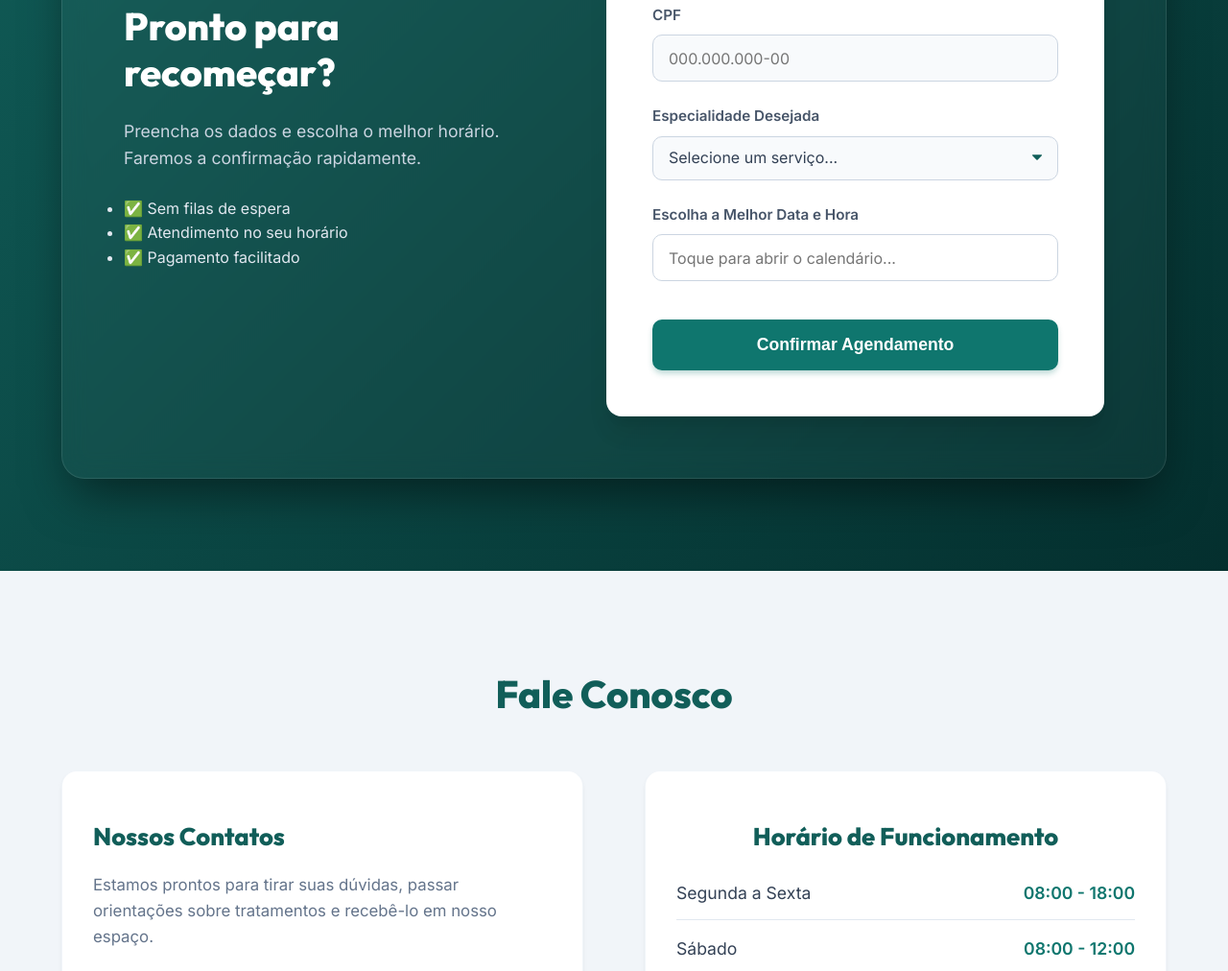
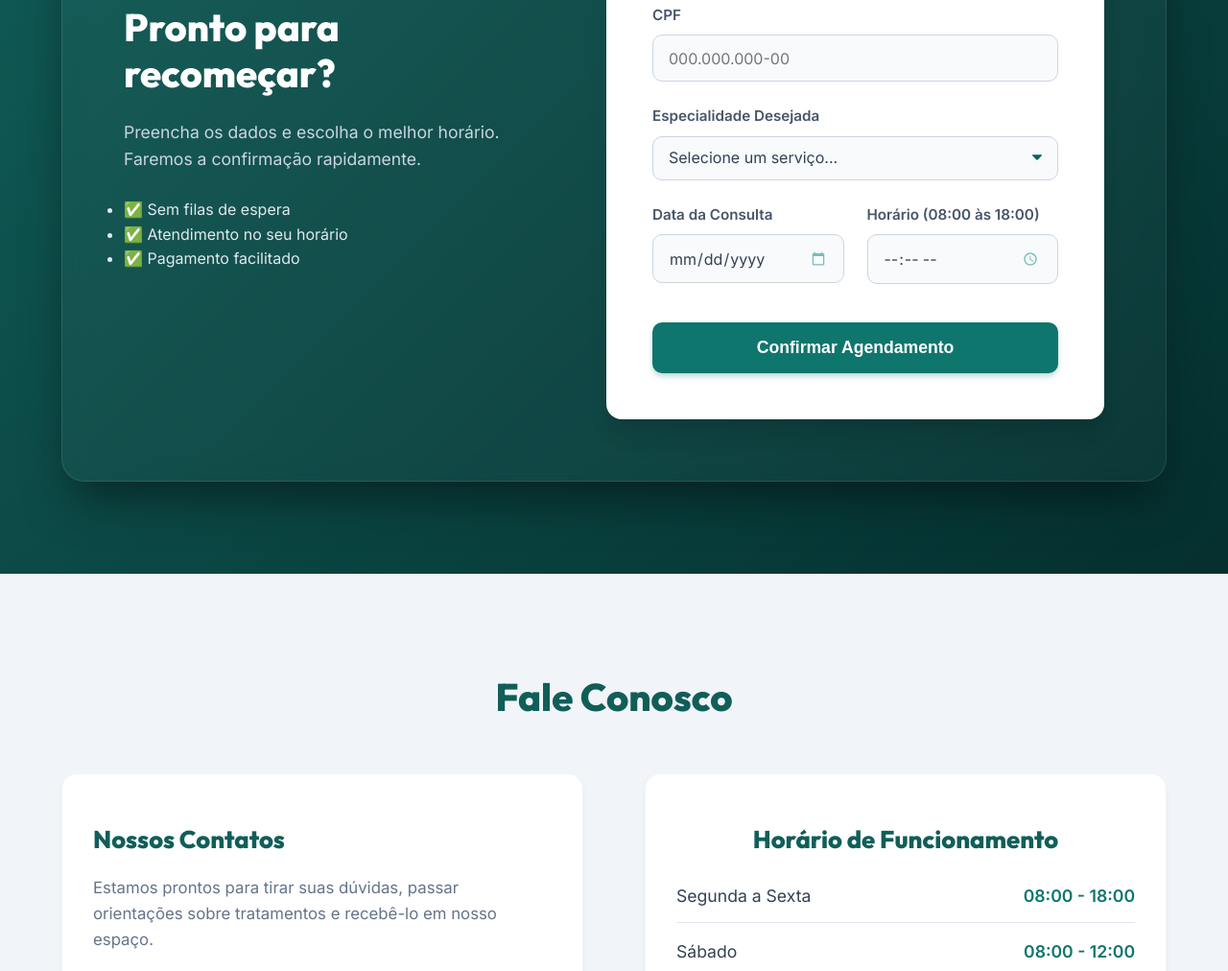
Before and after one commit to devstanley1/clinica-fisiot, a website: page public/index.html in a window 1280 px wide. Shown: the part 4534-5546 px from the top of the page at 96% size. Drawn offline with nearby package versions, Linux system fonts and the light colour scheme.

Commit message:
Revert "feat: implement initial physiotherapy clinic website with HTML structure, styling, client-side interactivity, and appointment booking functionality."
This reverts commit b9b3b5660849d70174f9288fc092c1b5c827ed2a.

```diff
--- a/public/app.js
+++ b/public/app.js
@@ -66,17 +66,6 @@ document.addEventListener('DOMContentLoaded', () => {
             spinner.style.display = 'inline-block';
             btnText.style.display = 'none';
 
-            // Pegando a data compilada pelo Datepicker UI
-            const datetimeVal = getVal('datetimepicker'); // formato "Y-m-d H:i"
-            if (!datetimeVal) {
-                alert("Por favor, selecione uma Data e Horário no calendário clicando nele.");
-                submitBtn.disabled = false;
-                spinner.style.display = 'none';
-                btnText.style.display = 'inline-block';
-                return;
-            }
-            const [parsedDate, parsedTime] = datetimeVal.split(' ');
-
             try {
                 // Postando os agendamentos direto para nossa API em Node / SQLite (Seguro)
                 const res = await fetch('/api/appointments', {
@@ -87,8 +76,8 @@ document.addEventListener('DOMContentLoaded', () => {
                     },
                     body: JSON.stringify({
                         service: getVal('serviceType') || 'Consulta Geral',
-                        date: parsedDate,
-                        time: parsedTime
+                        date: getVal('date'),
+                        time: getVal('time')
                     })
                 });
 
@@ -110,24 +99,4 @@ document.addEventListener('DOMContentLoaded', () => {
             }
         });
     }
-
-    // Inicialização da biblioteca UI Flatpickr no formulário de Agendamento
-    if (document.getElementById("datetimepicker")) {
-        flatpickr("#datetimepicker", {
-            enableTime: true,
-            dateFormat: "Y-m-d H:i",
-            locale: "pt", // Idioma português Brasil importando da lib
-            minDate: "today", // Impede selecionar data do passado na UI local
-            minTime: "08:00",
-            maxTime: "18:00",
-            disable: [
-                // Impede Domingos visualmente na UI nativa
-                function (date) {
-                    return (date.getDay() === 0);
-                }
-            ],
-            theme: "airbnb"
-        });
-    }
-
 });
--- a/public/index.html
+++ b/public/index.html
@@ -197,11 +197,13 @@
                             </select>
                         </div>
                         <div class="form-row">
-                            <div class="form-group full" style="width: 100%;">
-                                <label for="datetimepicker">Escolha a Melhor Data e Hora</label>
-                                <input type="text" id="datetimepicker" name="datetimepicker"
-                                    placeholder="Toque para abrir o calendário..." readonly required
-                                    style="background-color: white; cursor: pointer;" />
+                            <div class="form-group half">
+                                <label for="date">Data da Consulta</label>
+                                <input type="date" id="date" name="date" onclick="this.showPicker()" required />
+                            </div>
+                            <div class="form-group half">
+                                <label for="time">Horário (08:00 às 18:00)</label>
+                                <input type="time" id="time" name="time" onclick="this.showPicker()" required />
                             </div>
                         </div>
                         <button type="submit" class="btn-submit" id="submitBtn">
@@ -257,10 +259,6 @@
         </div>
     </footer>
 
-    <!-- Scripts Flatpickr (Calendário Premium Interativo) -->
-    <script src="https://cdn.jsdelivr.net/npm/flatpickr"></script>
-    <script src="https://npmcdn.com/flatpickr/dist/l10n/pt.js"></script>
-
     <script src="app.js"></script>
 </body>
 
--- a/public/style.css
+++ b/public/style.css
@@ -479,7 +479,18 @@ select {
   background-size: 0.65rem auto;
 }
 
+input[type="date"]::-webkit-calendar-picker-indicator,
+input[type="time"]::-webkit-calendar-picker-indicator {
+  cursor: pointer;
+  filter: invert(0.4) sepia(1) saturate(3) hue-rotate(130deg);
+  opacity: 0.6;
+  transition: 0.2s;
+}
 
+input[type="date"]::-webkit-calendar-picker-indicator:hover,
+input[type="time"]::-webkit-calendar-picker-indicator:hover {
+  opacity: 1;
+}
 
 input:focus,
 select:focus {
```
